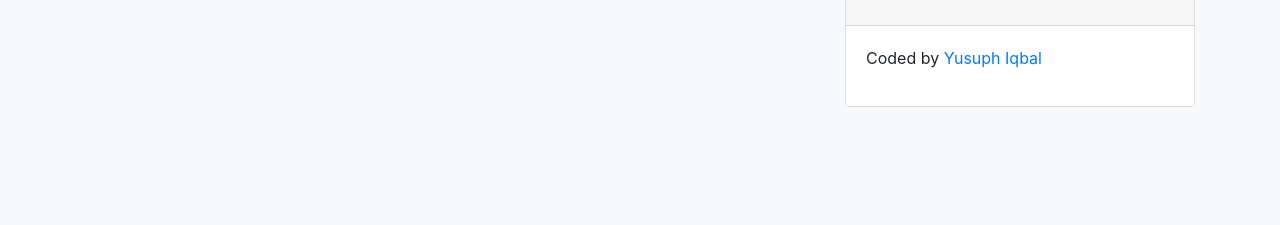
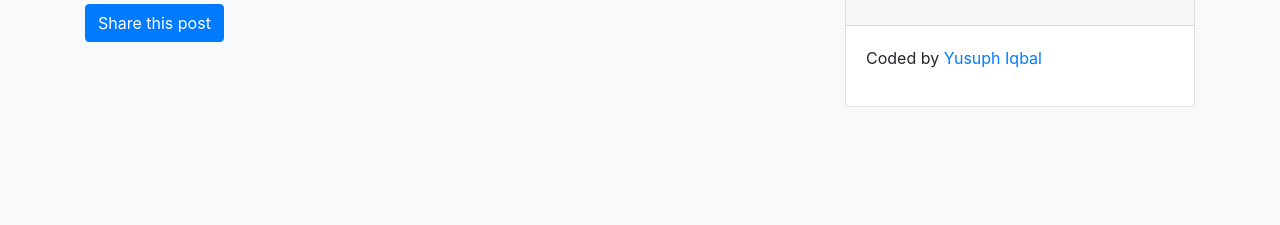
Before and after one commit to yusuphiqbal/django-blog, a Django app: template blog/templates/blog/post/detail.html in a window 1280 px wide. Shown: the part 141-366 px from the top of the page. Run offline with Django 3.2, Linux system fonts and the light colour scheme; the template is opened without the code that fills it, so the values that code supplies are empty; some libraries are stand-ins or nearby versions.

Commit message:
Added link to share post template

```diff
--- a/blog/templates/blog/post/detail.html
+++ b/blog/templates/blog/post/detail.html
@@ -6,4 +6,5 @@
 <h4 class="mb-0">{{ post.title }}</h4>
 <small class="text-muted">Published {{ post.publish }} by {{ post.author }}</small>
 <p>{{ post.body|linebreaks }}</p>
+<p><a href="{% url 'blog:post_share' post.id %}" class="btn btn-primary">Share this post</a></p>
 {% endblock %}
```
